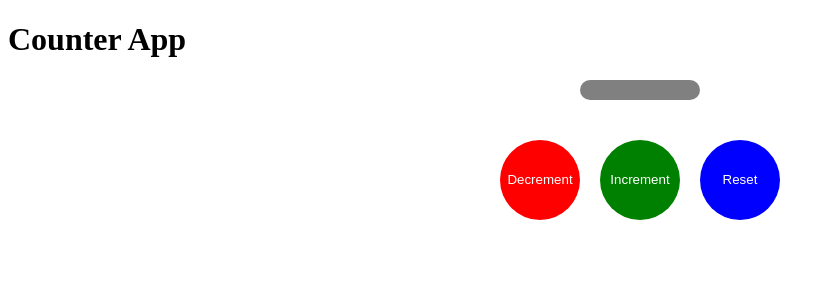
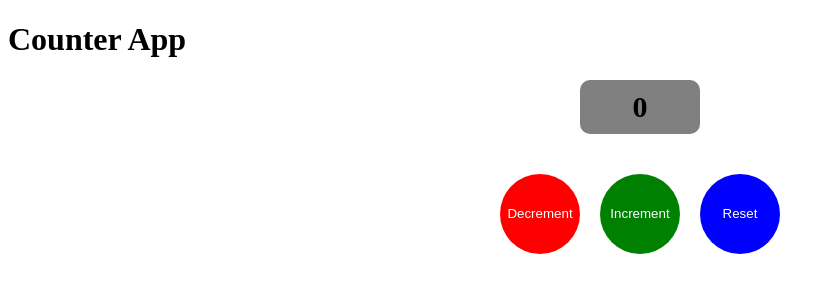
Before and after one commit to yashkmuar/Counter-App-Using-Angular, an Angular app: page / in a window 1280 px wide. Shown: the top 300 px of the page, without its empty margins (0-834 px from the left). Built offline with nearby package versions, Linux system fonts and the light colour scheme.

Commit message:
increment and decrement functions implemented

```diff
--- a/src/app/app.html
+++ b/src/app/app.html
@@ -1,9 +1,9 @@
 <h1>Counter App</h1>
 <div style="text-align: center;">
-  <h2 class="count">{{count}}</h2>
+  <h2 class="count">{{counter}}</h2>
   <div>
-    <button class="btn bg-red">Decrement</button>
-    <button class="btn bg-green">Increment</button>
+    <button  class="btn bg-red">Decrement</button>
+    <button (click)="handleIncrement()" class="btn bg-green">Increment</button>
     <button class="btn bg-blue">Reset</button>
   </div>
 </div>
--- a/src/app/app.ts
+++ b/src/app/app.ts
@@ -9,4 +9,13 @@ import { RouterOutlet } from '@angular/router';
 })
 export class App {
   protected readonly title = signal('counterApp');
+  counter:number = 0;
+
+  handleIncrement(){
+    this.counter = this.counter + 1;
+  }
+
+  handleDecrement(){
+    this.counter = this.counter - 1;
+  }
 }
```
